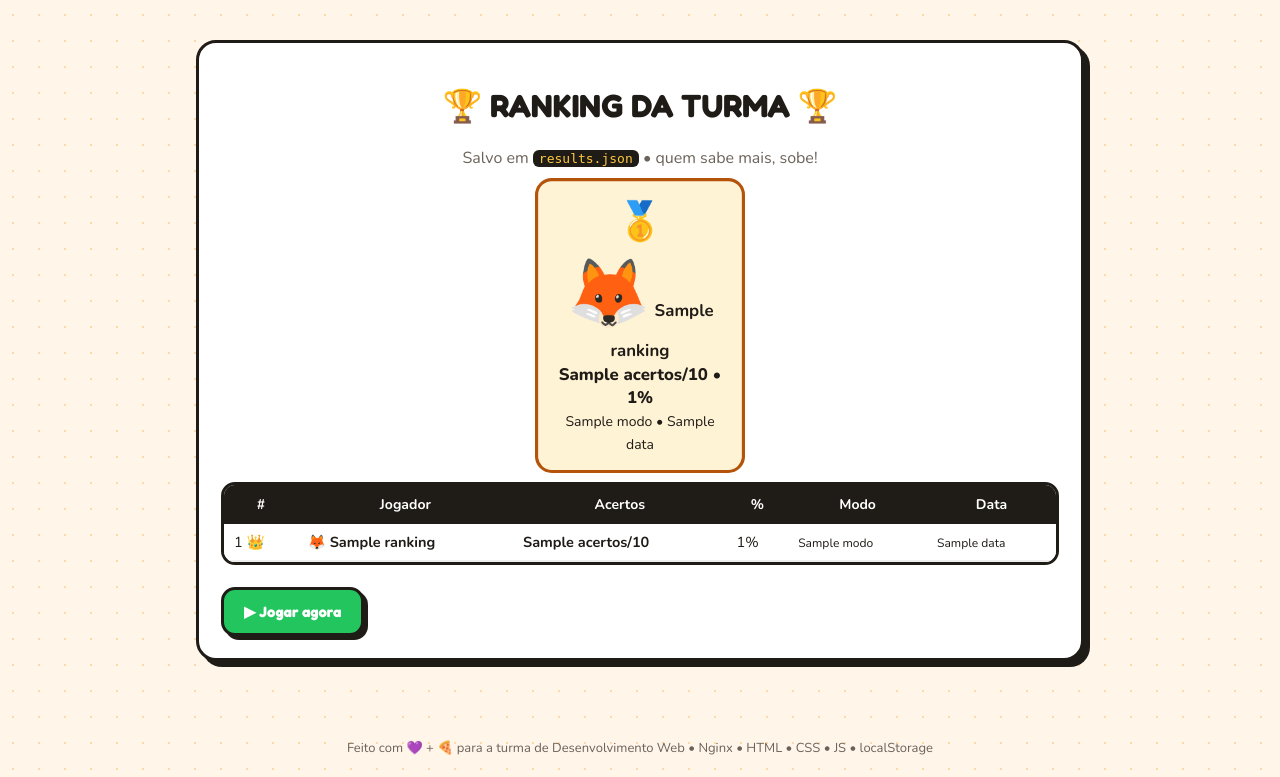
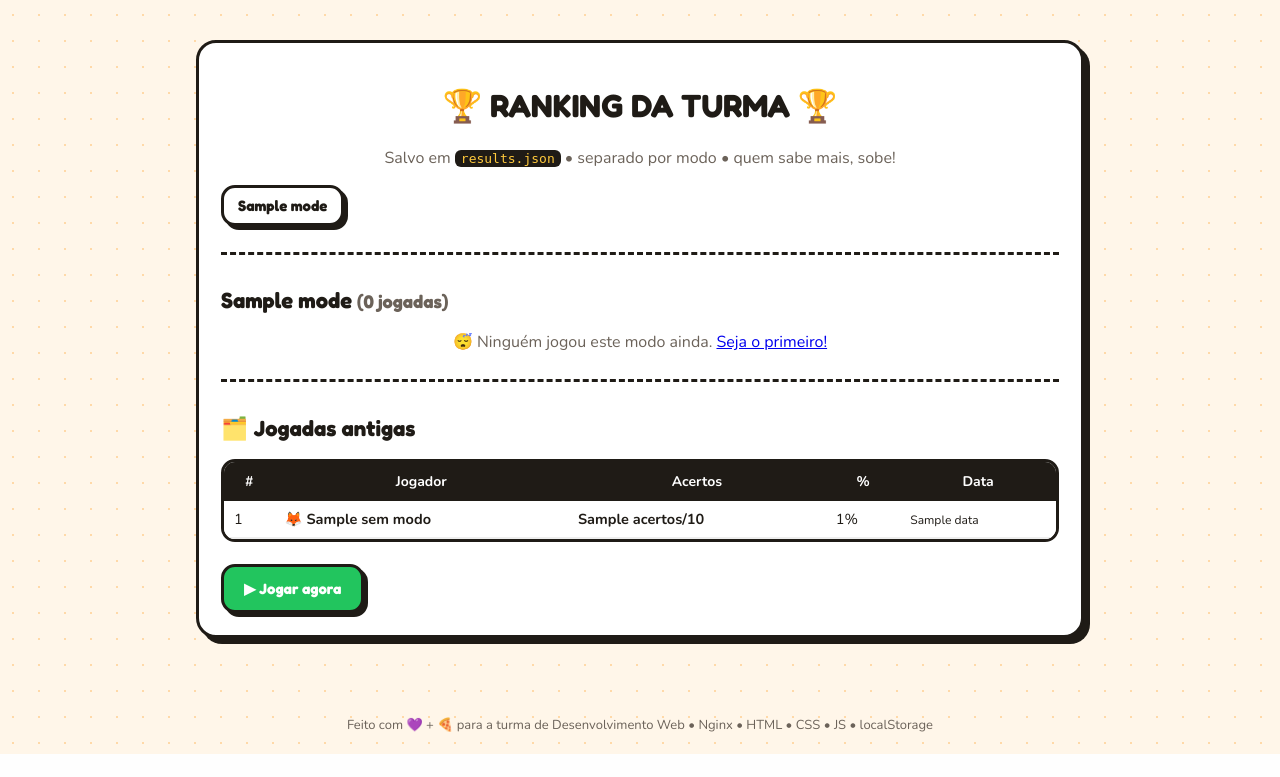
Before and after one commit to marquesmatheus/quiz-devweb, a Flask app: template templates/ranking.html in a window 1280 px wide. Shown: the part 50-827 px from the top of the page. After the commit the page ends 804 px from the top, so only its background shows below. Run offline with Flask 3, Linux system fonts and the light colour scheme; the template is opened without the code that fills it: most values are stand-ins (such as "Sample title", 1, 10 or a date in 2020).

Commit message:
Ranking separado por modo + 140 questões com modos de jogo

```diff
--- a/app.py
+++ b/app.py
@@ -122,8 +122,12 @@
         session["seed"] = random.randrange(2 ** 31)
         return redirect(url_for("quiz"))
     counts = mode_counts()
-    ranking = sorted(load_results(), key=rank_key)[:3]
-    return render_template("index.html", top3=ranking, modes=MODES, counts=counts)
+    allres = load_results()
+    top_modes = []
+    for m in ("fundamental", "avancado", "completo"):
+        grp = sorted([r for r in allres if r.get("modo") == MODES[m]], key=rank_key)
+        top_modes.append((MODES[m], grp[0] if grp else None))
+    return render_template("index.html", top_modes=top_modes, modes=MODES, counts=counts)
 
 @app.route("/quiz", methods=["GET", "POST"])
 def quiz():
@@ -233,8 +237,8 @@
     else:
         msg = "NÃO DESISTA! 🌱 Revise e tente de novo!"
 
-    # posição no ranking (vale % primeiro, para comparar modos diferentes)
-    ranking = sorted(load_results(), key=rank_key)
+    # posição no ranking DO MODO jogado
+    ranking = sorted([r for r in load_results() if r.get("modo") == modo_label], key=rank_key)
     posicao = next((i + 1 for i, r in enumerate(ranking)
                     if r["nome"] == session["user"]["nome"] and r["acertos"] == acertos), "-")
 
@@ -245,8 +249,14 @@
 
 @app.route("/ranking")
 def ranking():
-    results = sorted(load_results(), key=rank_key)
-    return render_template("ranking.html", ranking=results)
+    results = load_results()
+    grouped = {}
+    for m in ("fundamental", "avancado", "completo"):
+        grouped[m] = sorted([r for r in results if r.get("modo") == MODES[m]], key=rank_key)
+    sem_modo = sorted([r for r in results if not r.get("modo")], key=rank_key)
+    return render_template("ranking.html", grouped=grouped, modes=MODES,
+                           mode_order=("fundamental", "avancado", "completo"),
+                           sem_modo=sem_modo)
 
 @app.route("/reiniciar")
 def reiniciar():
--- a/static/style.css
+++ b/static/style.css
@@ -133,4 +133,8 @@
 .mode-card input{width:20px; height:20px; accent-color:var(--purple)}
 .mode-card b{font-size:15px}
 .mode-card small{display:block; color:#6b6259; font-weight:700}
+.rank-nav{margin:6px 0 4px}
+.btn-mini-nav{font-size:14px; padding:8px 14px; background:#fff}
+.rank-section{margin-top:26px; padding-top:14px; border-top:3px dashed var(--ink)}
+.rank-section:first-of-type{border-top:none; padding-top:0}
 code{background:#1F1B16; color:var(--yellow); padding:1px 6px; border-radius:6px}
--- a/templates/ranking.html
+++ b/templates/ranking.html
@@ -3,37 +3,69 @@
 {% block content %}
 <div class="card pop">
   <h1 class="center">🏆 RANKING DA TURMA 🏆</h1>
-  <p class="center muted">Salvo em <code>results.json</code> • quem sabe mais, sobe!</p>
-  {% if ranking %}
+  <p class="center muted">Salvo em <code>results.json</code> • separado por modo • quem sabe mais, sobe!</p>
+  <div class="center btn-row rank-nav">
+    {% for m in mode_order %}
+    <a class="btn btn-mini-nav" href="#modo-{{ m }}">{{ modes[m] }}</a>
+    {% endfor %}
+  </div>
+
+  {% for m in mode_order %}
+  {% set lista = grouped[m] %}
+  <div id="modo-{{ m }}" class="rank-section">
+    <h2 class="section-title">{{ modes[m] }} <small class="muted">({{ lista|length }} jogadas)</small></h2>
+    {% if lista %}
       <div class="podium">
-      {% for r in ranking[:3] %}
+        {% for r in lista[:3] %}
         <div class="pod pos{{ loop.index }}">
           <div class="medal">{{ '🥇' if loop.index==1 else '🥈' if loop.index==2 else '🥉' }}</div>
           {% if r.foto %}<img src="{{ url_for('static', filename=r.foto) }}">{% else %}<span class="big-fox">🦊</span>{% endif %}
           <b>{{ r.nome }}</b>
           <span class="pts">{{ r.acertos }}/{{ r.total }} • {{ r.percentual }}%</span>
-        <small>{% if r.modo %}{{ r.modo }} • {% endif %}{{ r.data }}</small>
+          <small>{{ r.data }}</small>
         </div>
         {% endfor %}
       </div>
       <table class="rank-table">
-      <thead><tr><th>#</th><th>Jogador</th><th>Acertos</th><th>%</th><th>Modo</th><th>Data</th></tr></thead>
+        <thead><tr><th>#</th><th>Jogador</th><th>Acertos</th><th>%</th><th>Data</th></tr></thead>
         <tbody>
-      {% for r in ranking %}
+        {% for r in lista %}
           <tr class="{{ 'me' if session.get('user') and r.nome==session.user.nome else '' }}">
             <td>{{ loop.index }} {{ '👑' if loop.index==1 else '' }}</td>
             <td class="who">{% if r.foto %}<img src="{{ url_for('static', filename=r.foto) }}">{% else %}🦊{% endif %} <b>{{ r.nome }}</b></td>
             <td><b>{{ r.acertos }}/{{ r.total }}</b></td>
             <td>{{ r.percentual }}%</td>
-          <td><small>{{ r.modo or '—' }}</small></td>
             <td><small>{{ r.data }}</small></td>
           </tr>
         {% endfor %}
         </tbody>
       </table>
     {% else %}
-    <p class="center">😴 Ninguém jogou ainda. <a href="{{ url_for('index') }}">Seja o primeiro!</a></p>
+      <p class="center muted">😴 Ninguém jogou este modo ainda. <a href="{{ url_for('index') }}">Seja o primeiro!</a></p>
     {% endif %}
+  </div>
+  {% endfor %}
+
+  {% if sem_modo %}
+  <div class="rank-section">
+    <h2 class="section-title">🗂️ Jogadas antigas</h2>
+    <table class="rank-table">
+      <thead><tr><th>#</th><th>Jogador</th><th>Acertos</th><th>%</th><th>Data</th></tr></thead>
+      <tbody>
+      {% for r in sem_modo %}
+        <tr>
+          <td>{{ loop.index }}</td>
+          <td class="who">{% if r.foto %}<img src="{{ url_for('static', filename=r.foto) }}">{% else %}🦊{% endif %} <b>{{ r.nome }}</b></td>
+          <td><b>{{ r.acertos }}/{{ r.total }}</b></td>
+          <td>{{ r.percentual }}%</td>
+          <td><small>{{ r.data }}</small></td>
+        </tr>
+      {% endfor %}
+      </tbody>
+    </table>
+  </div>
+  {% endif %}
+
   <div class="center btn-row">
     <a class="btn btn-go" href="{{ url_for('index') }}">▶ Jogar agora</a>
   </div>
```
Also changed, not shown: templates/index.html (+14 -13 lines). Lines whose indentation alone changed are shown as unchanged.
